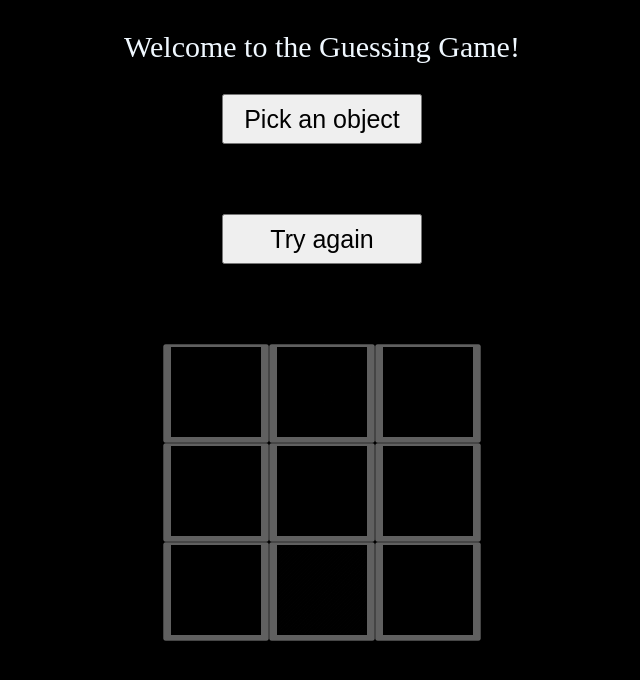
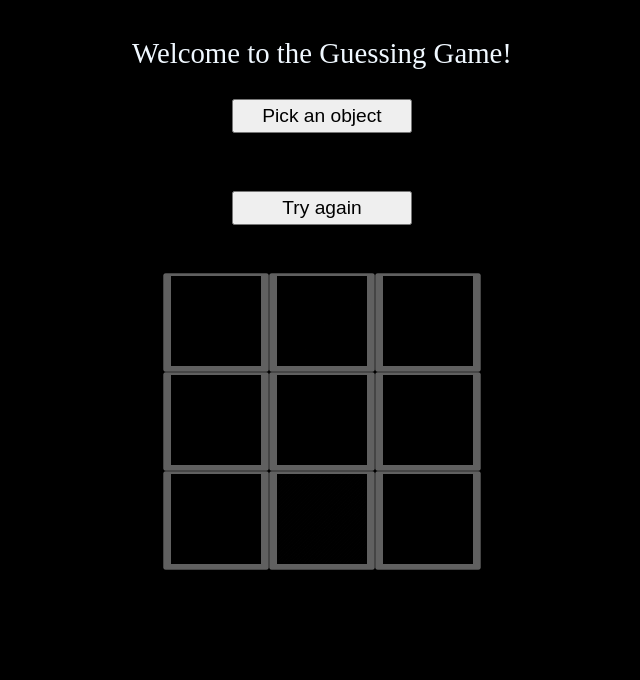
Before and after one commit to AnikaFarhadFarisa/GuessingGame, a plain HTML site: page index.html in a window 1280 px wide. Shown: the whole page, without its empty margins (318-958 px from the left). Drawn offline with Linux system fonts and the light colour scheme.

Commit message:
Update style.css

```diff
--- a/style.css
+++ b/style.css
@@ -2,15 +2,25 @@ body {
     background: rgb(0, 0, 0);
 }
 
-.topPart #intro{
-    font-size: 30px;
-    display:flex;
-    align-items: center;
+.outer_top{
+    display: flex;
+    /* background-color: beige; */
     justify-content: center;
+}
+
+/* .topPart{
+    background-color: aqua;
+} */
+
+.topPart p{
+    font-size: 1.8em;
     color: aliceblue;
+    /* background-color: red; */
+    text-align: center;
 }
-p{
-    font-size: 35px;
+
+#obj{
+    font-size: 1.8em;
     display:flex;
     align-items: center;
     justify-content: center;
@@ -23,9 +33,9 @@ p{
 }
 
 .options button{
-    height: 50px;
-    width: 200px;
-    font-size: 25px;
+    height: 1.8em;
+    width: 9.37em;
+    font-size: 1.2em;
 }
 
 .midPart #result{
@@ -33,7 +43,7 @@ p{
     align-items: center;
     justify-content: center;
     color: rgb(255, 255, 255);
-    font-size: 40px;
+    font-size: 1.5em;
 }
 
 .tryagain{
@@ -44,9 +54,9 @@ p{
 
 .tryagain button{
 
-    height: 50px;
-    width: 200px;
-    font-size: 25px;
+    height: 1.8em;
+    width: 9.37em;
+    font-size: 1.2em;
 }
 
 .buttons1{
```
